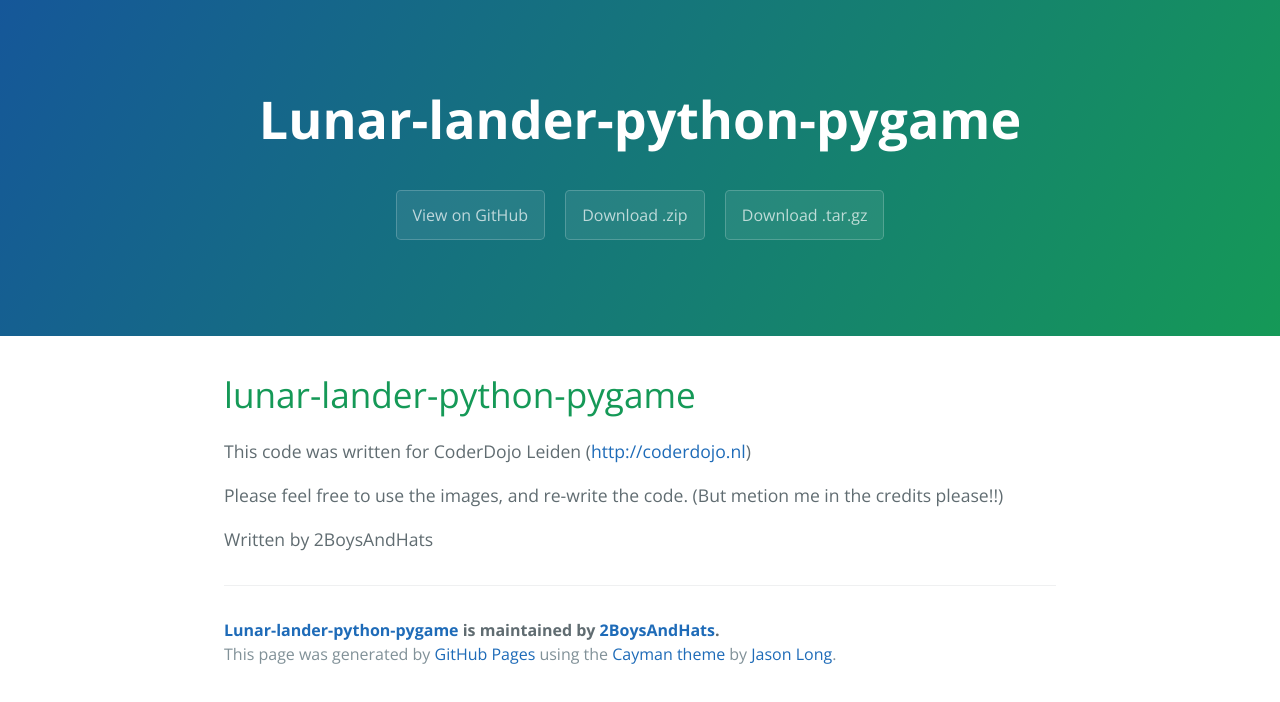
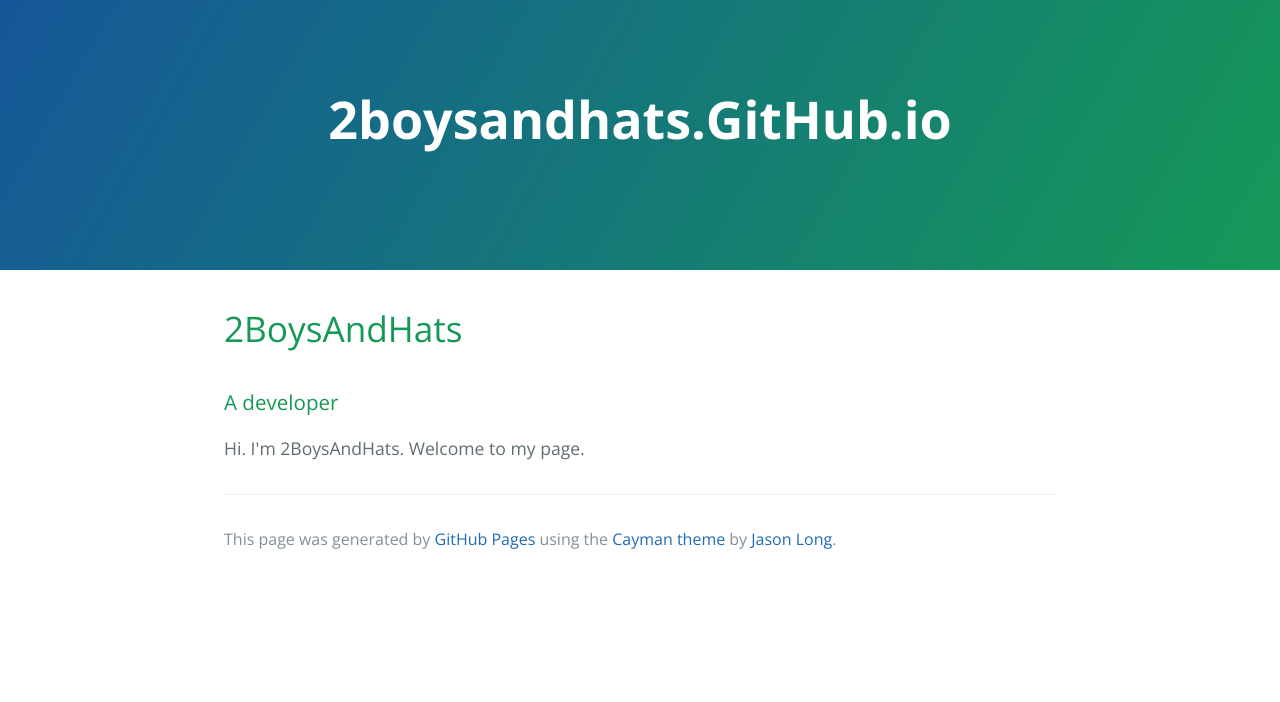
Before and after one commit to 2BoysAndHats/2boysandhats.github.io, a plain HTML site: page index.html in a window 1280 px wide. Drawn offline with nearby package versions, Linux system fonts and the light colour scheme.

Commit message:
Replace master branch with page content via GitHub

```diff
--- a/index.html
+++ b/index.html
@@ -2,7 +2,7 @@
 <html lang="en-us">
   <head>
     <meta charset="UTF-8">
-    <title>Lunar-lander-python-pygame by 2BoysAndHats</title>
+    <title>2boysandhats.GitHub.io by 2BoysAndHats</title>
     <meta name="viewport" content="width=device-width, initial-scale=1">
     <link rel="stylesheet" type="text/css" href="stylesheets/normalize.css" media="screen">
     <link href='http://fonts.googleapis.com/css?family=Open+Sans:400,700' rel='stylesheet' type='text/css'>
@@ -11,25 +11,20 @@
   </head>
   <body>
     <section class="page-header">
-      <h1 class="project-name">Lunar-lander-python-pygame</h1>
+      <h1 class="project-name">2boysandhats.GitHub.io</h1>
       <h2 class="project-tagline"></h2>
-      <a href="https://github.com/2BoysAndHats/lunar-lander-python-pygame" class="btn">View on GitHub</a>
-      <a href="https://github.com/2BoysAndHats/lunar-lander-python-pygame/zipball/master" class="btn">Download .zip</a>
-      <a href="https://github.com/2BoysAndHats/lunar-lander-python-pygame/tarball/master" class="btn">Download .tar.gz</a>
     </section>
 
     <section class="main-content">
       <h1>
-<a id="lunar-lander-python-pygame" class="anchor" href="#lunar-lander-python-pygame" aria-hidden="true"><span class="octicon octicon-link"></span></a>lunar-lander-python-pygame</h1>
+<a id="2boysandhats" class="anchor" href="#2boysandhats" aria-hidden="true"><span class="octicon octicon-link"></span></a>2BoysAndHats</h1>
 
-<p>This code was written for CoderDojo Leiden  (<a href="http://coderdojo.nl">http://coderdojo.nl</a>)</p>
+<h3>
+<a id="a-developer" class="anchor" href="#a-developer" aria-hidden="true"><span class="octicon octicon-link"></span></a>A developer</h3>
 
-<p>Please feel free to use the images, and re-write the code. (But metion me in the credits please!!)</p>
-
-<p>Written by 2BoysAndHats</p>
+<p></p>Hi. I'm  2BoysAndHats. Welcome to my page.
 
       <footer class="site-footer">
-        <span class="site-footer-owner"><a href="https://github.com/2BoysAndHats/lunar-lander-python-pygame">Lunar-lander-python-pygame</a> is maintained by <a href="https://github.com/2BoysAndHats">2BoysAndHats</a>.</span>
 
         <span class="site-footer-credits">This page was generated by <a href="https://pages.github.com">GitHub Pages</a> using the <a href="https://github.com/jasonlong/cayman-theme">Cayman theme</a> by <a href="https://twitter.com/jasonlong">Jason Long</a>.</span>
       </footer>
--- /dev/null
+++ b/params.json
@@ -0,0 +1 @@
+{"name":"2boysandhats.GitHub.io","tagline":"","body":"# 2BoysAndHats\r\n### A developer\r\n<center>Hi. I'm  2BoysAndHats. Welcome to my page.</center>","google":"","note":"Don't delete this file! It's used internally to help with page regeneration."}
```
